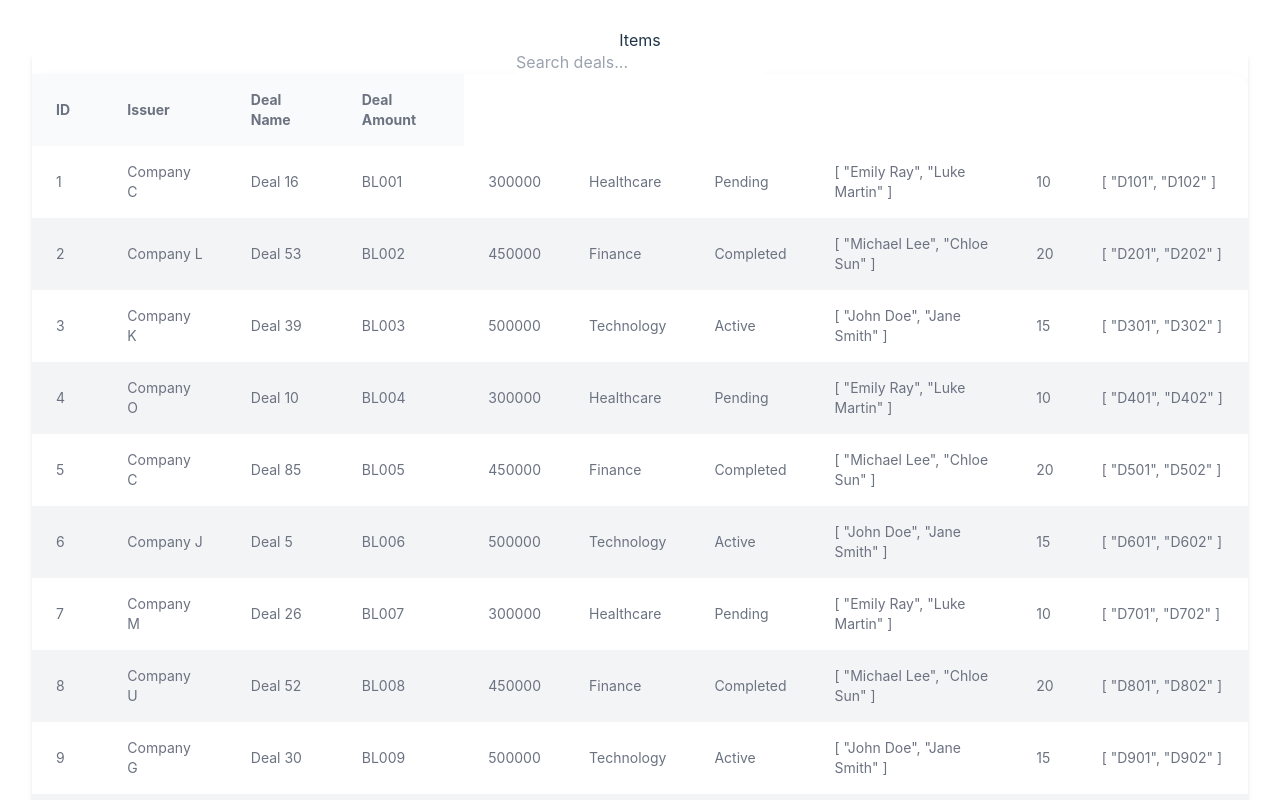
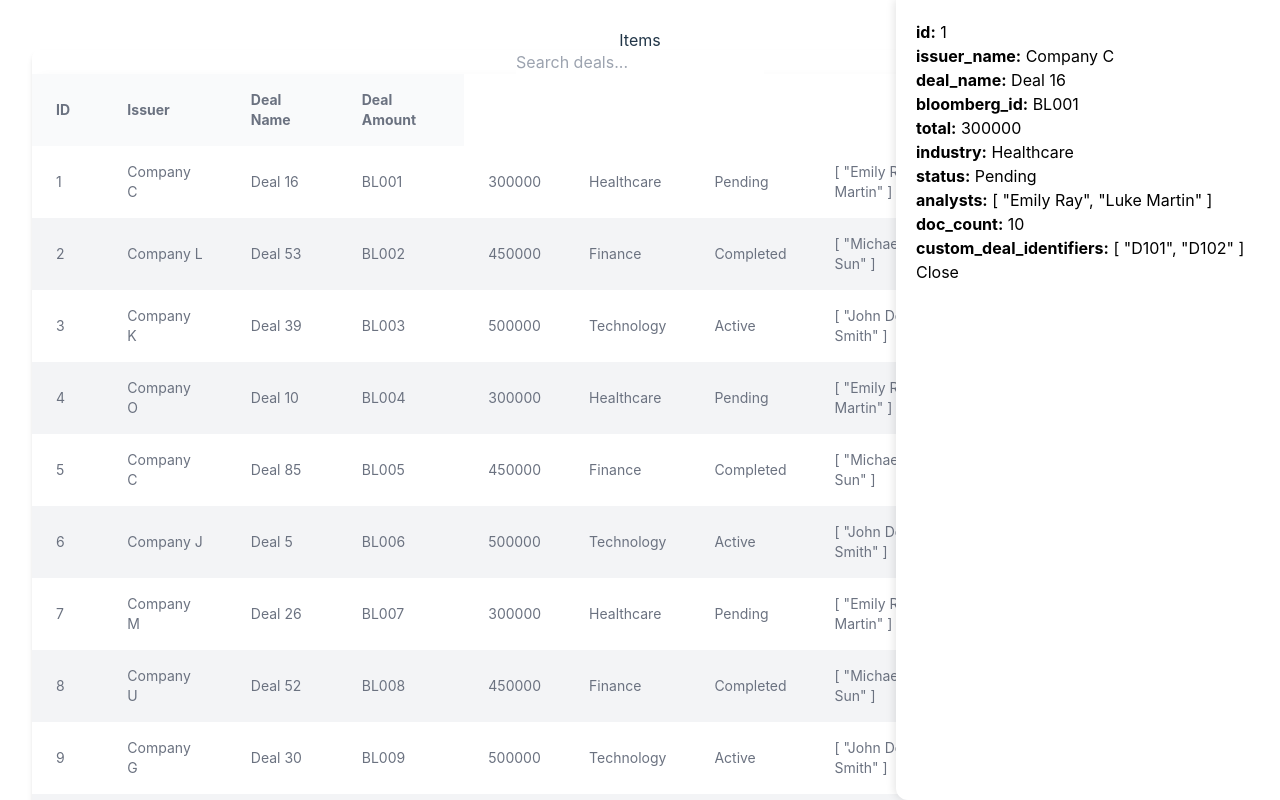
Before and after one commit to cdcordobaa/my-deals-app, a Vue app: page / in a window 1280 px wide. Both pictures are taken after a click on the element 640 px from the left and 181 px from the top of the page. Shown: the top 800 px of the page. Built offline with nearby package versions, Linux system fonts and the light colour scheme.

Commit message:
change definitions to use store in PanelDetails component to trigger reactivity

```diff
--- a/src/components/Grid/DetailsPane.vue
+++ /dev/null
@@ -1,23 +0,0 @@
-<script setup lang="ts">
-import { computed } from 'vue';
-import { useSelectedStore } from './stores/selectedStore';
-
-const { selectedItem, isPanelOpen, closePanel } = useSelectedStore();
-const item = computed(() => selectedItem);
-console.log("DetailsPane", item, selectedItem, isPanelOpen);
-</script>
-
-<template>
-    <div v-if="isPanelOpen" class="details-panel">
-                        <div v-for="(value, key) in item" :key="key">
-            <strong>{{ key }}:</strong> {{ value }}
-        </div>
-        <button @click="closePanel">Close</button>
-    </div>
-</template>
-
-<style scoped>
-.details-panel {
-}
-</style>
-./stores/selectedStore
--- /dev/null
+++ b/src/components/Grid/DetailsPanel.vue
@@ -0,0 +1,44 @@
+<script setup lang="ts">
+import { computed } from 'vue';
+import { useSelectedStore } from './stores/selectedStore';
+
+const store = useSelectedStore();
+const item = computed(() => store.selectedItem);
+
+
+console.log("DetailsPane", item, store.selectedItem, store.isPanelOpen);
+</script>
+
+<template>
+  <div>
+    <div v-if="store.isPanelOpen" class="details-panel open text-black">
+      <div v-for="(value, key) in item" :key="key">
+        <strong>{{ key }}:</strong> {{ value }}
+      </div>
+      <button @click="store.closePanel">Close</button>
+    </div>
+  </div>
+</template>
+
+<style scoped>
+.details-panel {
+  position: fixed;
+  right: 0;
+  top: 0;
+  width: 30%;
+  height: 100%;
+  background: #ffffff;
+  box-shadow: -2px 0 8px rgba(0, 0, 0, 0.1);
+  padding: 20px;
+  display: flex;
+  flex-direction: column;
+  align-items: start;
+  border-radius: 0 0 0 12px;
+  transition: transform 0.3s ease-in-out;
+  transform: translateX(100%);
+}
+
+.details-panel.open {
+  transform: translateX(0);
+}
+</style>
--- a/src/components/Grid/Grid.vue
+++ b/src/components/Grid/Grid.vue
@@ -4,7 +4,7 @@ import { useGrid } from './composables/useGrid';
 import TableHeader from './TableHeader.vue';
 import TableRow from './TableRow.vue';
 import SearchBox from './SearchBox.vue';
-import DetailsPane from './DetailsPane.vue'; // Import the DetailsPane component
+import DetailsPanel from './DetailsPanel.vue';
 import { Column } from './types/gridTypes';
 import { useSelectedStore } from './stores/selectedStore';
 
@@ -25,8 +25,8 @@ console.log("Grid", selectedItem, isPanelOpen);
         </tbody>
       </table>
     </div>
-    <div v-if="isPanelOpen" class="w-96 bg-white shadow-lg transition-all">
-      <DetailsPane />
-    </div>
+
+    <DetailsPanel />
+
   </div>
 </template>
```
